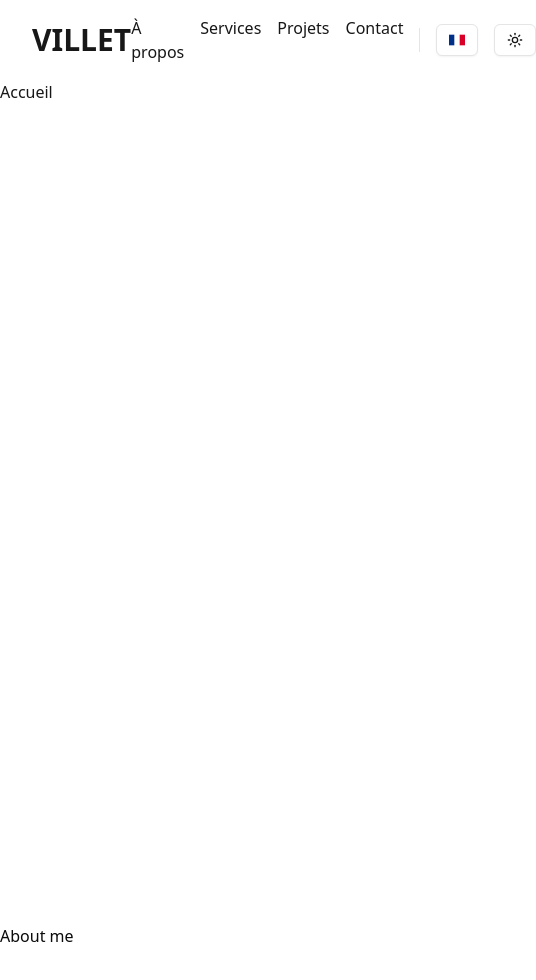
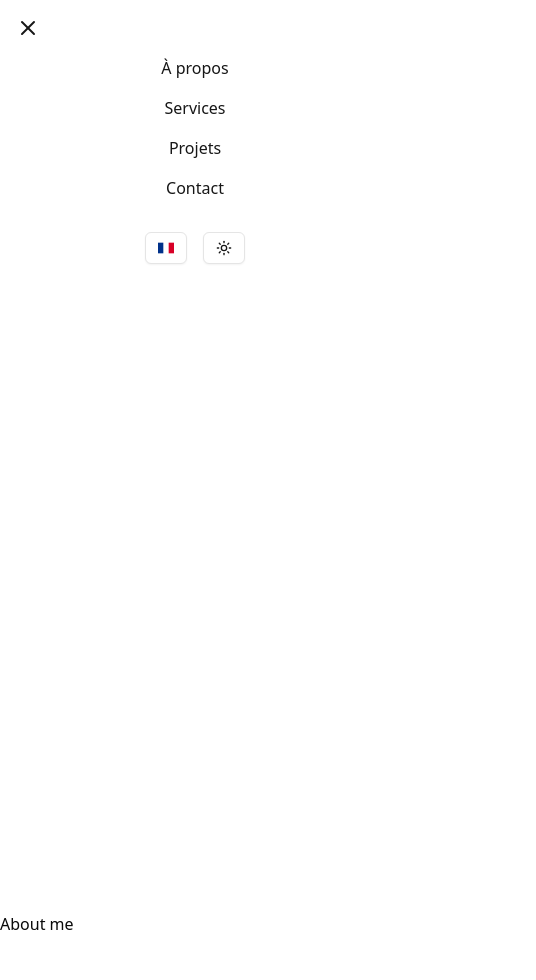
Before and after one commit to teovlt/portfolioFreelance, a React (Vite) app: page / in a window 390 px wide. Shown: the top 980 px of the page, 536 px wide, since content can reach past the window. Built offline with nearby package versions, Linux system fonts and the light colour scheme.

Commit message:
add basic hamburger logic for navbar

```diff
--- a/src/components/Navbar/index.tsx
+++ b/src/components/Navbar/index.tsx
@@ -3,12 +3,18 @@ import { ThemeChanger } from "./ThemeChanger";
 import { LanguageChanger } from "./LanguageChanger";
 import { useTranslation } from "react-i18next";
 import { Separator } from "../ui/separator";
+import { CircleX, Cross, CrossIcon, Menu, X } from "lucide-react";
+import { useState } from "react";
+import { cn } from "@/lib/utils";
 
 export const Navbar = () => {
   const { t } = useTranslation();
+  const [isOpen, setIsOpen] = useState(false);
 
   return (
-    <div className="flex items-center justify-between p-4 text-primary px-8 select-none">
+    <>
+      {/* Display only on screens larger than 'sm' */}
+      <div className="hidden sm:flex items-center justify-between p-4 text-primary px-8 select-none">
         <div className="font-extrabold text-3xl">
           <Link to="/">VILLET</Link>
         </div>
@@ -26,5 +32,43 @@ export const Navbar = () => {
           </div>
         </div>
       </div>
+
+      {/* Mobile Navbar with Hamburger Menu */}
+      <div className="flex sm:hidden justify-between items-center p-4">
+        <div className="font-extrabold text-3xl">
+          <Link to="/">VILLET</Link>
+        </div>
+        <Menu onClick={() => setIsOpen(!isOpen)} className="cursor-pointer" />
+      </div>
+
+      {/* Hamburger Menu Dropdown */}
+      <div
+        className={cn(
+          "fixed top-0 left-0 w-full h-screen overflow-hidden7 dark:bg-black bg-white text-primary transition-transform duration-300 ease-in-out",
+          isOpen ? "translate-x-full" : "translate-x-0",
+        )}
+      >
+        <X onClick={() => setIsOpen(!isOpen)} className="m-4 cursor-pointer" />
+
+        <div className="flex flex-col items-center gap-4">
+          <Link to="/about" onClick={() => setIsOpen(false)}>
+            {t("navbar.about")}
+          </Link>
+          <Link to="/services" onClick={() => setIsOpen(false)}>
+            {t("navbar.services")}
+          </Link>
+          <Link to="/projects" onClick={() => setIsOpen(false)}>
+            {t("navbar.projects")}
+          </Link>
+          <Link to="/contact" onClick={() => setIsOpen(false)}>
+            {t("navbar.contact")}
+          </Link>
+          <div className="flex gap-4 mt-4">
+            <LanguageChanger />
+            <ThemeChanger />
+          </div>
+        </div>
+      </div>
+    </>
   );
 };
```
Lines whose indentation alone changed are shown as unchanged.
